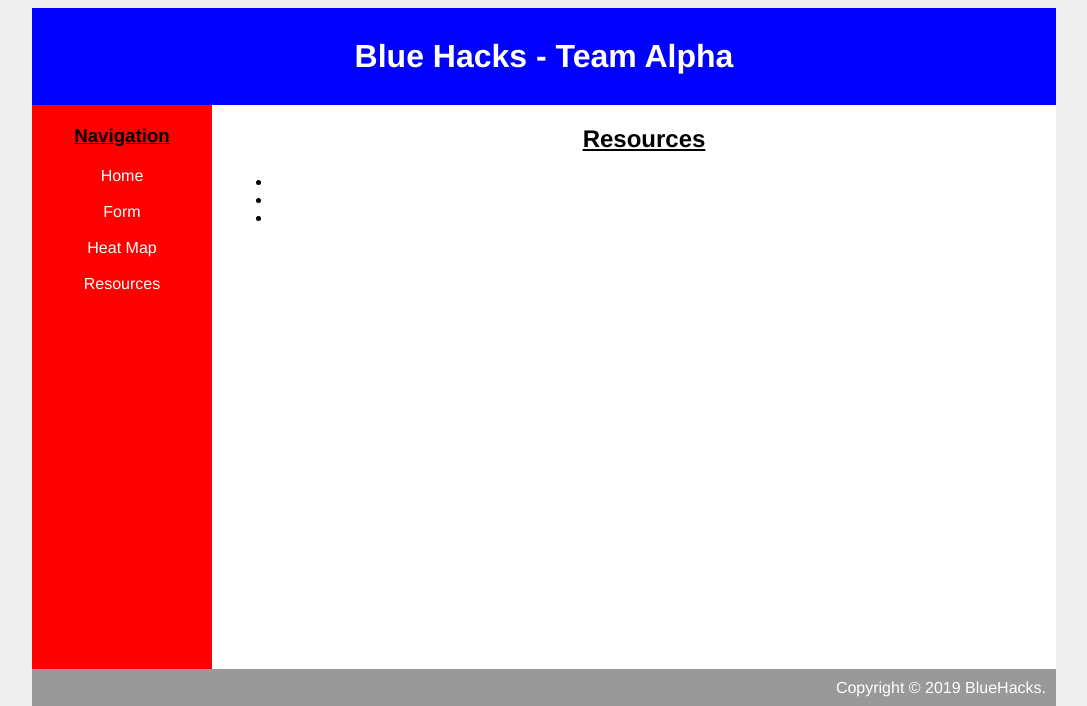
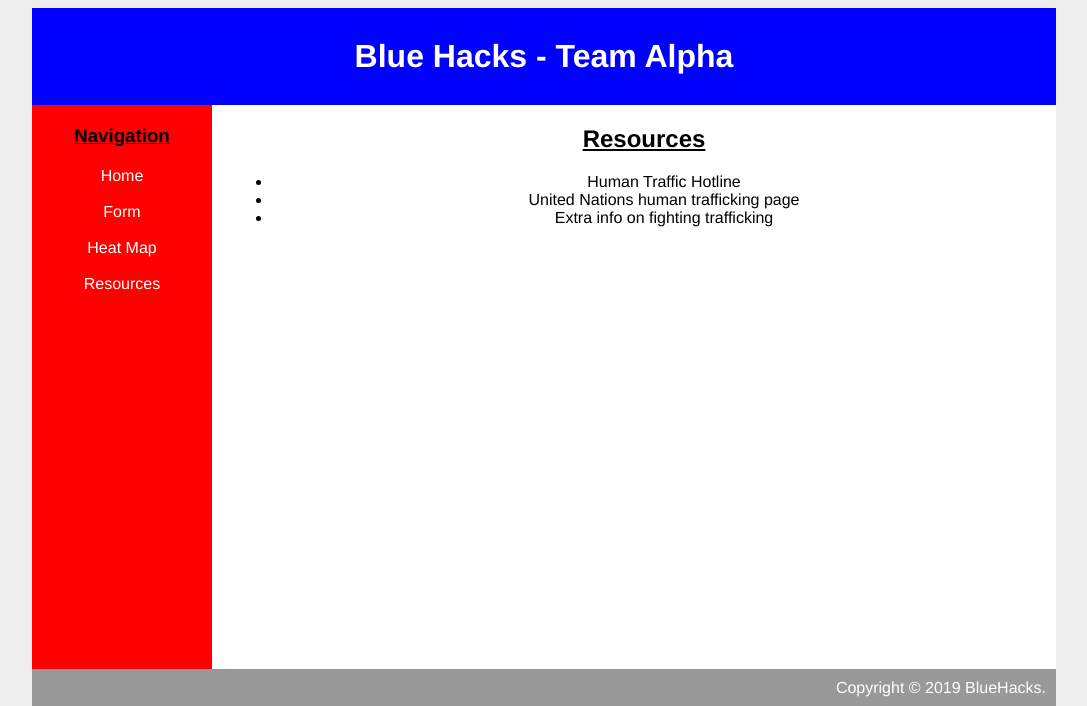
Before and after one commit to 512seanjones/Bluehack, a Flask app: page /resources in a window 1280 px wide. Shown: the top 706 px of the page, without its empty margins (96-1183 px from the left). Run offline with Flask 2, Linux system fonts and the light colour scheme.

Commit message:
Working resource links

```diff
--- a/Alpha-BAHT-master/static/css/resourcestyle.css
+++ b/Alpha-BAHT-master/static/css/resourcestyle.css
@@ -58,6 +58,7 @@ h2{
 #nav.selected{
 	font-weight: bold;
 }
+
 #main{
 	width:824px;
 	float: right;  /* puts them next to each other */
--- a/Alpha-BAHT-master/static/css/style.css
+++ b/Alpha-BAHT-master/static/css/style.css
@@ -5,7 +5,7 @@ body{
 
 a{
 	text-decoration:none;
-	color: white;
+	color: black;
 }
 
 /* removes margin from all of headings if zero */
--- a/Alpha-BAHT-master/templates/resources.html
+++ b/Alpha-BAHT-master/templates/resources.html
@@ -15,7 +15,7 @@
 					<h3>Navigation</h3>
 					<center/>
 					<ul>
-						<li><a class="selected" href="index.html">Home</a></li>
+						<li><a class="selected" href="{{ url_for('index') }}">Home</a></li>
 						<br/>
 						<li><a href="{{ url_for('getdata') }}">Form</a></li>
 						<br/>
@@ -33,14 +33,13 @@
 
 					<h2>Resources</h2>
 
+					<ul>
+						<li><a class="selected" href="https://humantraffickinghotline.org/" target="_blank" style="color:Black">Human Traffic Hotline</a></li>
 
-					<ul>
-						<li><a class="selected" href="https://humantraffickinghotline.org/" target="_blank">Human Traffic Hotline</a></li>
+						<li><a href="https://www.unodc.org/unodc/human-trafficking/" target="_blank" style="color:Black">United Nations human trafficking page</a></li>
 
-						<li><a href="https://www.unodc.org/unodc/human-trafficking/" target="_blank">United Nations human trafficking page</a></li>
-
-						<li><a href="https://polarisproject.org/" target="_blank"> Extra info on fighting trafficking</a></li>
-					<ul/>
+						<li><a href="https://polarisproject.org/" target="_blank" style="color:Black"> Extra info on fighting trafficking</a></li>
+					</ul>
 
 				</div>
 
```
